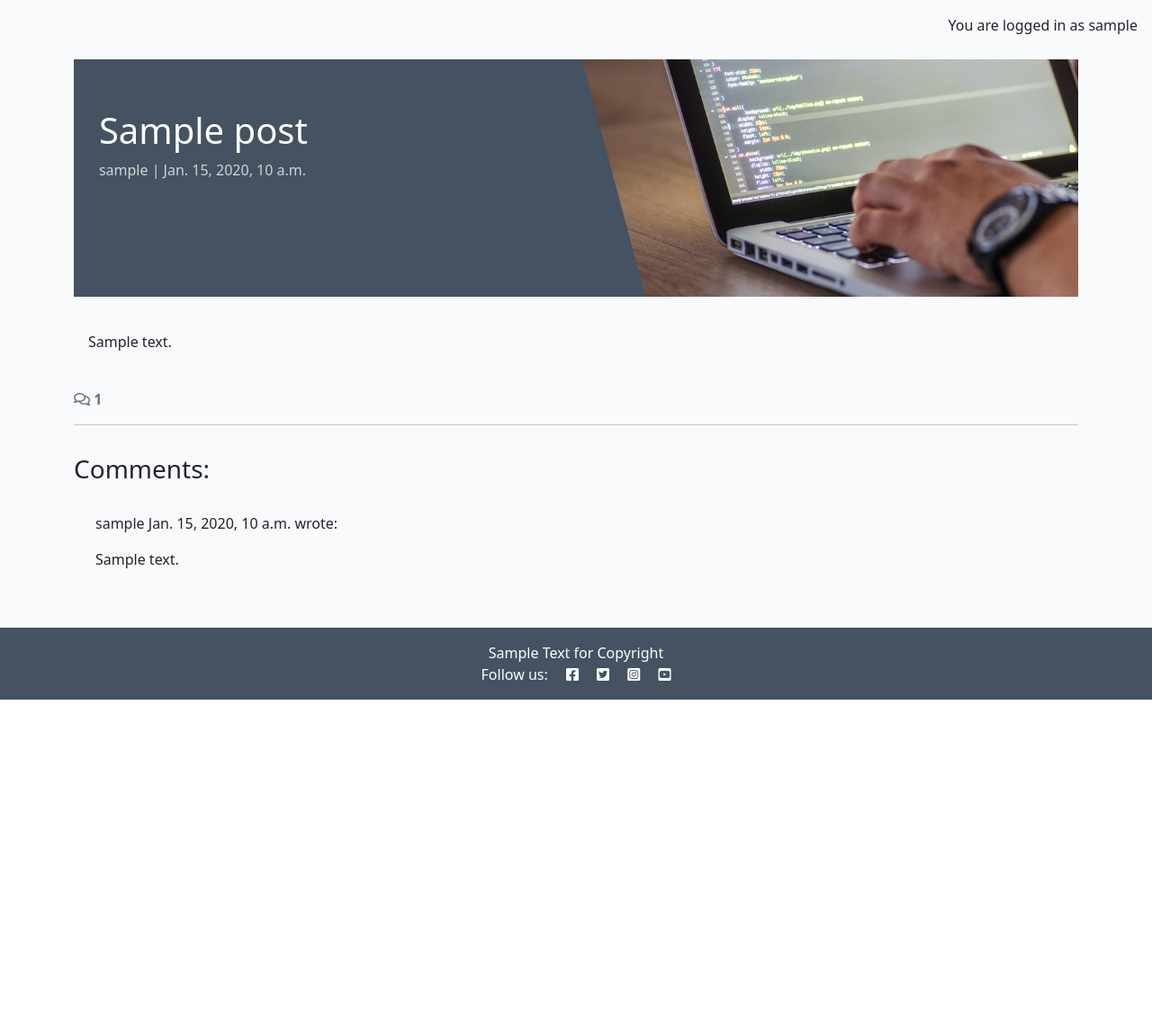
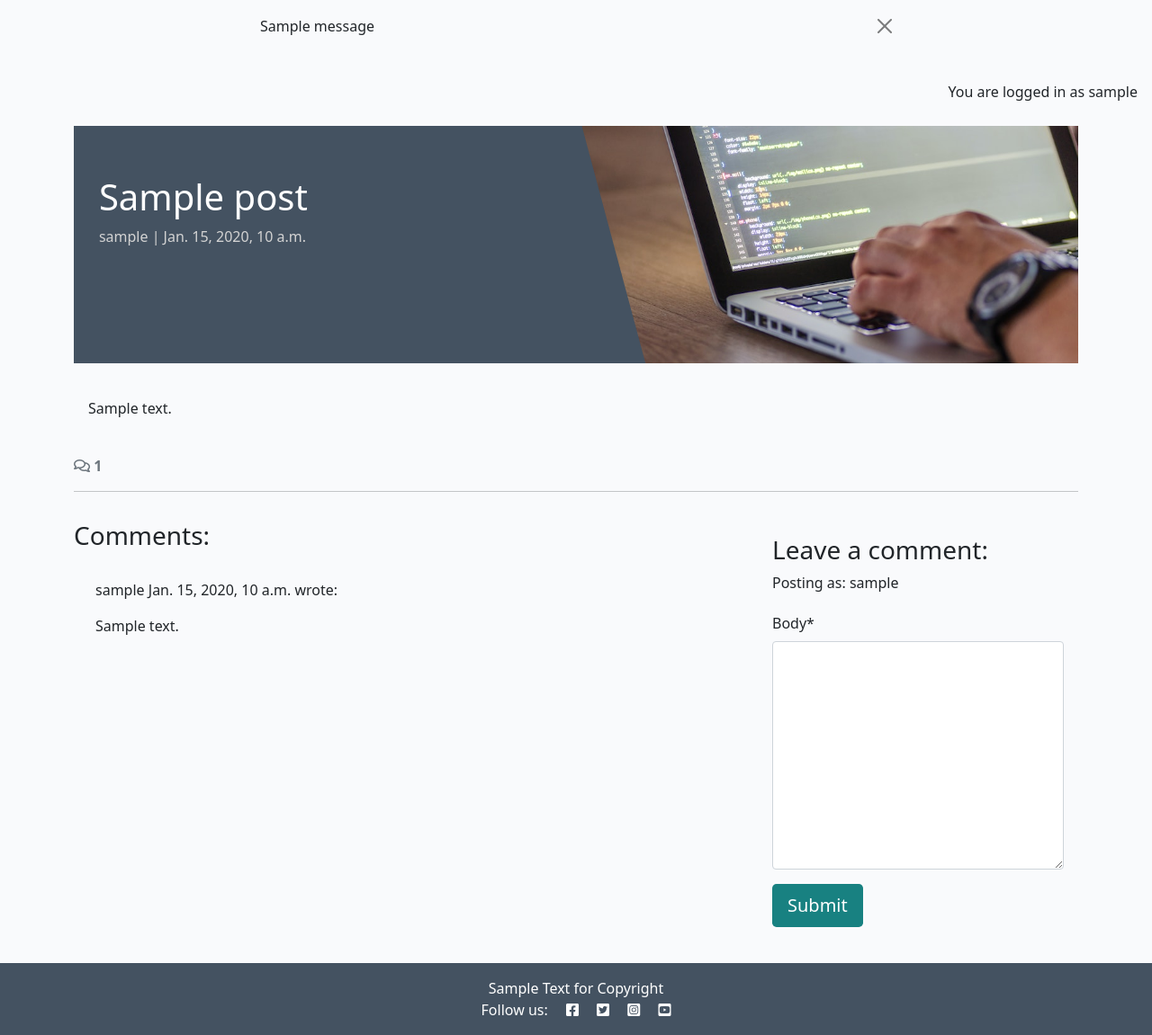
Before and after one commit to RaymondBrien/django-blog, a Django app: a page that uses templates/base.html in a window 1280 px wide. Shown: the part 60-1211 px from the top of the page at 90% size. Before the commit the page ends 838 px from the top, so only its background shows below. Run offline with Django 4.2, Linux system fonts and the light colour scheme; a user stored in the database is signed in; tables that the repository leaves empty hold one stand-in row (values such as "Sample post"); one stand-in notice (Sample message) is shown; some libraries are stand-ins or nearby versions.

Commit message:
Add comments functionality for authenticated users

```diff
--- /dev/null
+++ b/blog/forms.py
@@ -0,0 +1,8 @@
+from .models import Comment
+from django import forms
+
+
+class CommentForm(forms.ModelForm):
+    class Meta:
+        model = Comment
+        fields = ('body',)
--- a/blog/templates/blog/post_detail.html
+++ b/blog/templates/blog/post_detail.html
@@ -1,5 +1,6 @@
 {% extends 'base.html' %} {% block content %}
 {% load static %}
+{% load crispy_forms_tags %}
 
 <div class="masthead">
     <div class="container">
@@ -70,6 +71,22 @@
                 {% endfor %}
             </div>
         </div>
+        <!-- Creating New Comments -->
+        <div class="col-md-4 card mb-4 mt-3">
+            <div class="card-body">
+                {% if user.is_authenticated %}
+                <h3>Leave a comment:</h3>
+                <p>Posting as: {{ user.username }}</p>
+                <form id="commentForm" method="post" style="margin-top: 1.3em;">
+                    {{ comment_form | crispy }}
+                    {% csrf_token %}
+                    <button id="submitButton" type="submit" class="btn btn-signup btn-lg">Submit</button>
+                </form>
+                {% else %}
+                <p>Log in to leave a comment</p>
+                {% endif %}
+            </div>
+        </div>
     </div>
 </div>
 
--- a/blog/views.py
+++ b/blog/views.py
@@ -1,6 +1,8 @@
 from django.shortcuts import render, get_object_or_404
 from django.views import generic
+from django.contrib import messages
 from .models import Post
+from .forms import CommentForm
 
 # Create your views here.
 class PostList(generic.ListView):
@@ -30,12 +32,28 @@ def post_detail(request, slug):
     comments = post.comments.all().order_by("-created_on")
     comment_count = post.comments.filter(approved=True).count()
 
+    if request.method == "POST":
+        comment_form = CommentForm(data=request.POST)
+        if comment_form.is_valid():
+            comment = comment_form.save(commit=False)
+            comment.author = author = request.user
+            comment.post = post
+            comment.save()
+            messages.add_message(
+                request,
+                messages.SUCCESS,
+                'Comment submitted and awaiting approval'
+            )
+
+    comment_form = CommentForm()
+
     return render(
         request,
         "blog/post_detail.html",
         {"post": post,
         "comments": comments,
         "comment_count": comment_count,
+        "comment_form": comment_form,
         },
 
     )
--- a/codestar/settings.py
+++ b/codestar/settings.py
@@ -47,6 +47,8 @@ INSTALLED_APPS = [
     'allauth',
     'allauth.account',
     'allauth.socialaccount',
+    'crispy_forms',
+    'crispy_bootstrap5',
     'django_summernote',
     'blog',
     'about',
@@ -55,6 +57,8 @@ INSTALLED_APPS = [
 SITE_ID = 1 # so Django handles multiple sites from one database.
 LOGIN_REDIRECT_URL = '/' # back to homepage
 LOGOUT_REDIRECT_URL = '/' # back to homepage
+CRISPY_ALLOWED_TEMPLATE_PACKS = "bootstrap5"
+CRISPY_TEMPLATE_PACK = "bootstrap5"
 
 
 MIDDLEWARE = [
--- a/templates/base.html
+++ b/templates/base.html
@@ -76,6 +76,21 @@
         </div>
     </nav>
 
+    <!-- displaying Django messages -->
+    <div class="container">
+        <div class="row">
+            <div class="col-md-8 offset-md-2">
+                {% for message in messages %}
+                <div class="alert {{ message.tags }} alert-dismissible
+          fade show" id="msg" role="alert">
+                    {{ message | safe }}
+                    <button type="button" class="btn-close" data-bs-dismiss="alert" aria-label="Close"></button>
+                </div>
+                {% endfor %}
+            </div>
+        </div>
+    </div>
+
     <main class="flex-shrink-0 main-bg">
         {% if user.is_authenticated %}
         <p class="text-end m-3">You are logged in as {{ user }}</p>
```
Also changed, not shown: blog/requirements.txt (added, +15 -0 lines).
